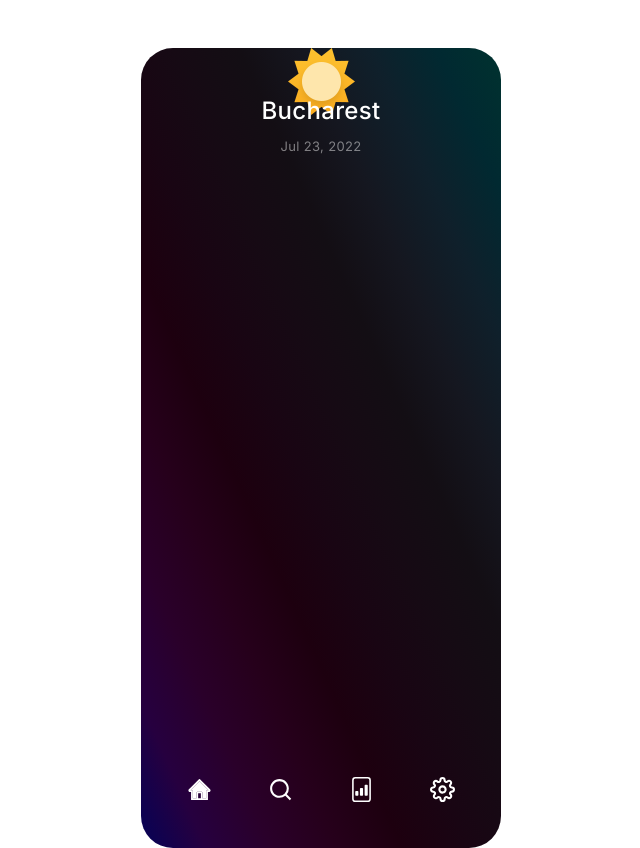
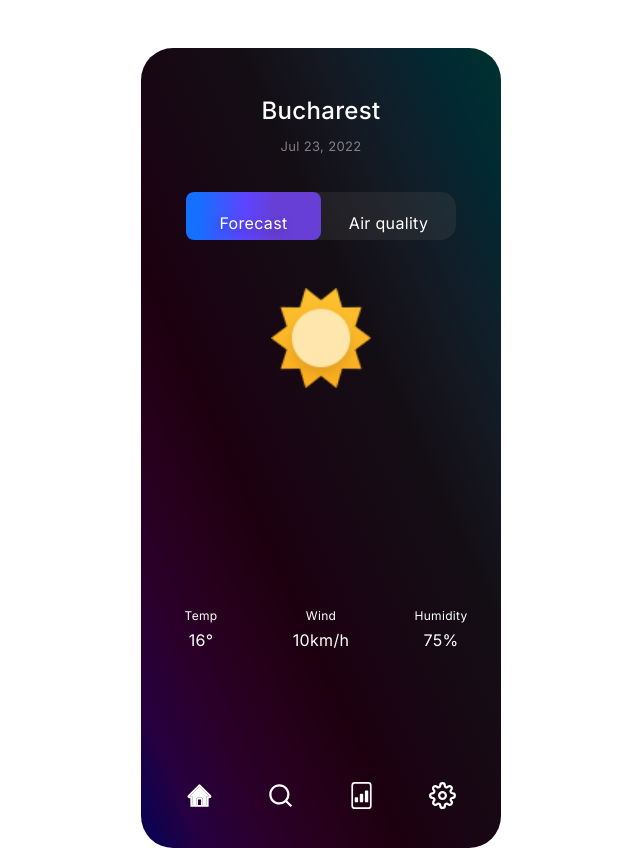
Before and after one commit to alexandrufako/weather-app1, a React (Create React App) app: page / in a window 1280 px wide. Shown: the whole page, without its empty margins (319-959 px from the left). Built offline with nearby package versions, Linux system fonts and the light colour scheme.

Commit message:
some css

```diff
--- a/src/components/footer/footer.css
+++ b/src/components/footer/footer.css
@@ -6,12 +6,12 @@
     width: 90%;
     max-width: 360px;
     position: absolute;
-    bottom: 2.5rem;
+    bottom: 2rem;
     left: 18px;
 }
 
 .footer-btn {
-    font-size: 25px;
+    font-size: 27px;
     text-decoration: none;
     color: white;
 }
--- a/src/components/home-forecast/home-cast.jsx
+++ /dev/null
@@ -1,25 +0,0 @@
-import { weatherExport } from "../../pages/location-search/locationSearch";
-import icon from '../../img/weather-icons/icon_clear_sky_day.png'
-
-const HomeCast = () => {
-    return (
-        <div className="homecast-container">
-            <div className="image"><img src={icon} alt="" /></div>
-            <div className="temp">
-                <p className="p1"></p>
-                <p className="p2"></p>
-            </div>
-            <div className="wind">
-                <p className="p1"></p>
-                <p className="p2"></p>
-            </div>
-            <div className="humidity">
-                <p className="p1"></p>
-                <p className="p2"></p>
-            </div>
-        </div>
-    );
-};
-
-export default HomeCast;
-console.log(weatherExport);
--- /dev/null
+++ b/src/components/home/home-forecast/home-cast.css
@@ -0,0 +1,65 @@
+.image {
+    position: absolute;
+    top: 15rem;
+    width: 100%;
+    height: 100px;
+}
+
+img {
+    width: 100px;
+}
+
+.switch {
+    display: flex;
+    position: absolute;
+    top: 9rem;
+    left: 45px;
+    width: 75%;
+    background-color: rgba(83, 83, 83, 0.244);
+    height: 3rem;
+    border-radius: 15px;
+}
+
+.switch-btn {
+    width: 135px;
+    display: inline-block;
+    padding-top: 0.85rem;
+    justify-content: space-between;
+    align-content: center;
+
+    border-radius: 15px;
+}
+
+.select-home-comp {
+    /* background-color: rgb(0, 136, 255); */
+    background-image: linear-gradient(
+        92.88deg,
+        #156fff 9.16%,
+        #5d44ff 43.89%,
+        #673fd7 64.72%
+    );
+    border-radius: 8px;
+    border-style: none;
+    box-sizing: border-box;
+    cursor: pointer;
+    flex-shrink: 0;
+    text-shadow: rgba(0, 0, 0, 0.25) 0 3px 8px;
+    transition: all 0.5s;
+}
+
+.details-container {
+    display: flex;
+    justify-content: space-around;
+    position: absolute;
+    top: 35rem;
+    width: 100%;
+    height: 3rem;
+}
+.details { width: 60px;}
+
+
+.p1 {
+    margin-top: 0;
+    font-size: 12px;
+}
+.p2 {margin-top: -5px;}
--- /dev/null
+++ b/src/components/home/home-forecast/home-cast.jsx
@@ -0,0 +1,78 @@
+import "./home-cast.css";
+
+import React, { useState } from "react";
+import { weatherExport } from "../../../pages/location-search/locationSearch";
+import icon from "../../../img/weather-icons/icon_clear_sky_day.png";
+
+const HomeCast = () => {
+    const [select, setSelect] = useState({
+        forecast: "select-home-comp",
+        airQ: "",
+    });
+
+    const handleSelect = (p) => {
+        const tempSelect = { ...select };
+
+        switch (p) {
+            case "forecast":
+                return (
+                    (tempSelect.forecast = "select-home-comp"),
+                    (tempSelect.airQ = ""),
+                    setSelect(tempSelect)
+                );
+
+            case "airQ":
+                return (
+                    (tempSelect.forecast = ""),
+                    (tempSelect.airQ = "select-home-comp"),
+                    setSelect(tempSelect)
+                );
+
+            default:
+                return (
+                    (tempSelect.forecast = "select-home-comp"),
+                    (tempSelect.airQ = ""),
+                    setSelect(tempSelect)
+                );
+        }
+    };
+
+    return (
+        <div className="homecast-container">
+            <div className="switch">
+                <div
+                    className={`switch-btn ${select.forecast}`}
+                    onClick={() => handleSelect("forecast")}
+                >
+                    Forecast
+                </div>
+                <div
+                    className={`switch-btn ${select.airQ}`}
+                    onClick={() => handleSelect("airQ")}
+                >
+                    Air quality
+                </div>
+            </div>
+            <div className="image">
+                <img src={icon} alt="" />
+            </div>
+            <div className="details-container">
+                <div className="details">
+                    <p className="p1">Temp</p>
+                    <p className="p2">16°</p>
+                </div>
+                <div className="details">
+                    <p className="p1">Wind</p>
+                    <p className="p2">10km/h</p>
+                </div>
+                <div className="details">
+                    <p className="p1">Humidity</p>
+                    <p className="p2">75%</p>
+                </div>
+            </div>
+        </div>
+    );
+};
+
+export default HomeCast;
+console.log(weatherExport);
--- a/src/pages/home/home.jsx
+++ b/src/pages/home/home.jsx
@@ -1,5 +1,5 @@
 import "./home.css"
-import HomeCast from "../../components/home-forecast/home-cast";
+import HomeCast from "../../components/home/home-forecast/home-cast";
 import NavTitle from "../../components/nav-title/navTitle";
 import { dateText } from "../../services/date";
 import { searchQ } from "../location-search/locationSearch";
```
Also changed, not shown: src/components/cards/small-cards/sCard.jsx (added, +9 -0 lines), src/components/cards/big-card/bCard.css (added), src/components/cards/big-card/bCard.jsx (added), src/components/cards/small-cards/sCard.css (added), src/components/cards/wide-card/wCard.css (added), src/components/cards/wide-card/wCard.jsx (added), src/components/home/home-air-quality/home-air-quality.jsx (added).
